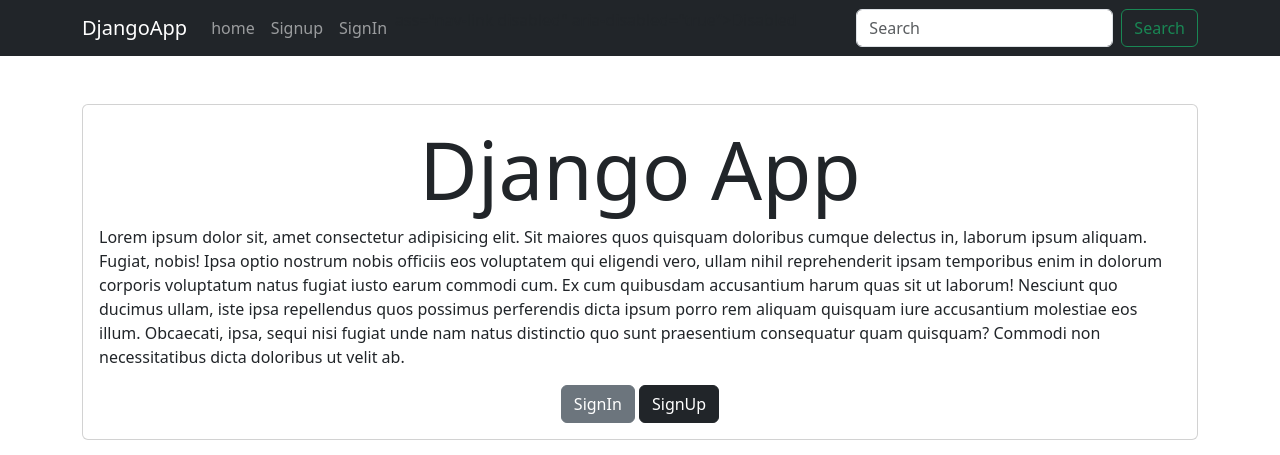
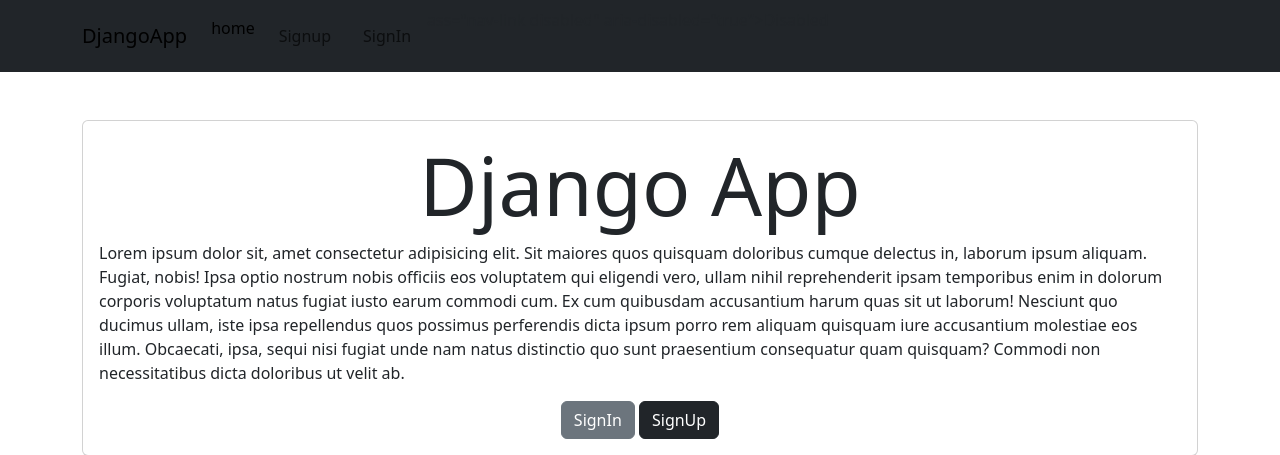
Before and after one commit to SamRuaF/DjangoCrud, a Django app: page / in a window 1280 px wide. Shown: the top 455 px of the page. Run offline with Django 5.2, Linux system fonts and the light colour scheme.

Commit message:
Navbar responsive without search

```diff
--- a/tasks/templates/base.html
+++ b/tasks/templates/base.html
@@ -9,48 +9,44 @@
 </head>
 <body>
 
-    <nav class="navbar navbar-expand-lg bg-dark navbar-dark">
+    <nav class="navbar navbar-expand-lg navbar-light bg-dark bg-dark">
         <div class="container">
           <a class="navbar-brand" href="/">DjangoApp</a>
-          <button class="navbar-toggler" type="button" data-bs-toggle="collapse" data-bs-target="#navbarSupportedContent" aria-controls="navbarSupportedContent" aria-expanded="false" aria-label="Toggle navigation">
-            <span class="navbar-toggler-icon"></span>
-          </button>
-          <div class="collapse navbar-collapse" id="navbarSupportedContent">
+
+          <div class="collapse navbar-collapse" id="navbarNavAltMarkup">
+            <div class="navbar-nav">
             <ul class="navbar-nav me-auto mb-2 mb-lg-0">
                 <li class="nav-item" >
-                    <a href="/" class="nav-link">home</a>
+                    <a href="/" class="nav-item nav-link active">home</a>
                 </li>
                 {% if user.is_authenticated %}
                 <li class="nav-item" >
-                    <a href="/tasks/" class="nav-link">Tasks</a>
+                    <a href="/tasks/" class="nav-item nav-link">Tasks</a>
                 </li>
 
                 <li class="nav-item" >
-                    <a href="/tasks/create" class="nav-link">Create task</a>
+                    <a href="/tasks/create" class="nav-item nav-link">Create task</a>
                 </li>
 
                 <li class="nav-item" >
-                    <a href="/tasks/completed" class="nav-link">Task completed</a>
+                    <a href="/tasks/completed" class="nav-item nav-link">Task completed</a>
                 </li>
 
 
                 <li class="nav-item" >
-                    <a href="/logout/" class="nav-link">LogOut</a>
+                    <a href="/logout/" class="nav-item nav-link disabled text-danger">LogOut</a>
                 </li>
                 {% else %}
-                <li class="nav-item" >
+                <li class="nav-item nav-link" >
                     <a href="/signup" class="nav-link">Signup</a>
                 </li>
-                <li class="nav-item" >
+                <li class="nav-item nav-link" >
                     <a href="/signin" class="nav-link">SignIn</a>
                 </li>
                 {% endif %}ass="nav-link disabled" aria-disabled="true">Disabled</a>
               </li>
             </ul>
-            <form class="d-flex" role="search">
-              <input class="form-control me-2" type="search" placeholder="Search" aria-label="Search">
-              <button class="btn btn-outline-success" type="submit">Search</button>
-            </form>
+          </div>
           </div>
         </div>
       </nav>
```
